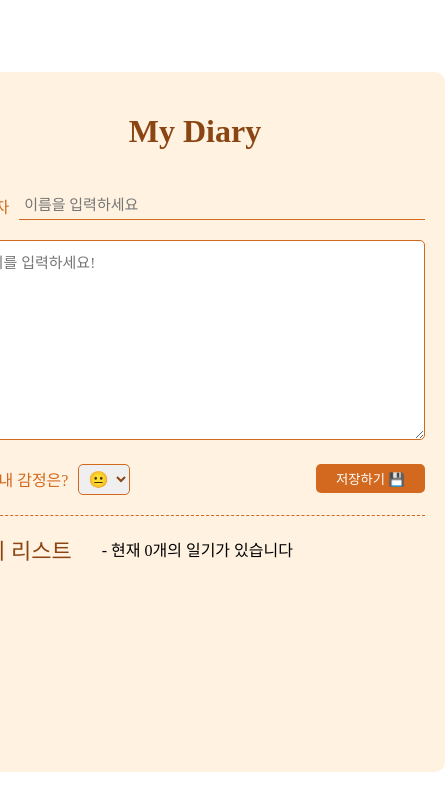
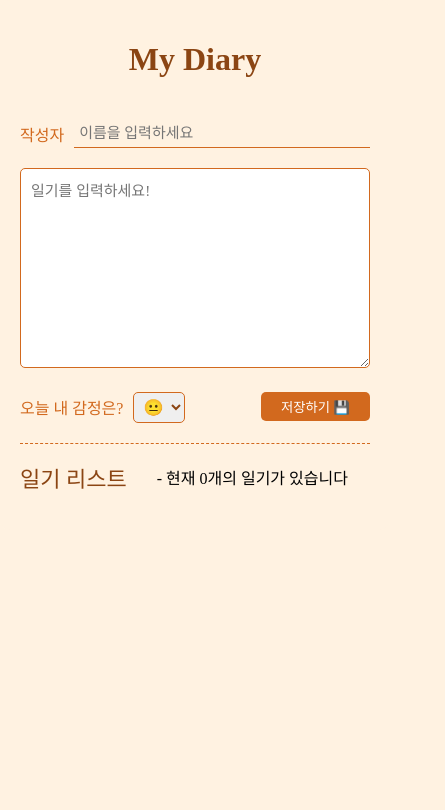
Before and after one commit to Minhyerin/ReactDiary, a React (Create React App) app: page / in a window 390 px wide. Shown: the top 810 px of the page, 445 px wide, since content can reach past the window. Built offline with nearby package versions, Linux system fonts and the light colour scheme; a web font is replaced by a local one.

Commit message:
mobile css

```diff
--- a/src/App.css
+++ b/src/App.css
@@ -19,7 +19,7 @@ body {
 }
 .App {
   width: 500px;
-  height: 700px;
+  height: 730px;
   border-radius: 10px;
   padding: 20px;
   background-color: rgb(255, 242, 225);
@@ -113,10 +113,14 @@ body {
 }
 .DiaryList {
   width: 100%;
-  height: 230px;
+  height: 260px;
   margin-top: 20px;
   border-top: 1px dashed chocolate;
   overflow: scroll;
+  -ms-overflow-style: none; /* IE and Edge */
+}
+.DiaryList::-webkit-scrollbar {
+  display: none; /* Chrome, Safari, Opera*/
 }
 .DiaryList .title {
   display: flex;
@@ -183,3 +187,20 @@ body {
   outline: none;
   border-radius: 5px;
 }
+
+@media screen and (max-width: 768px) {
+  body {
+    width: 100vw;
+    display: block;
+    background-color: rgb(255, 242, 225);
+  }
+  .App {
+    margin: 0 auto;
+    width: 100%;
+    height: 100%;
+    box-shadow: none;
+  }
+  .DiaryList {
+    height: 100%;
+  }
+}
```
